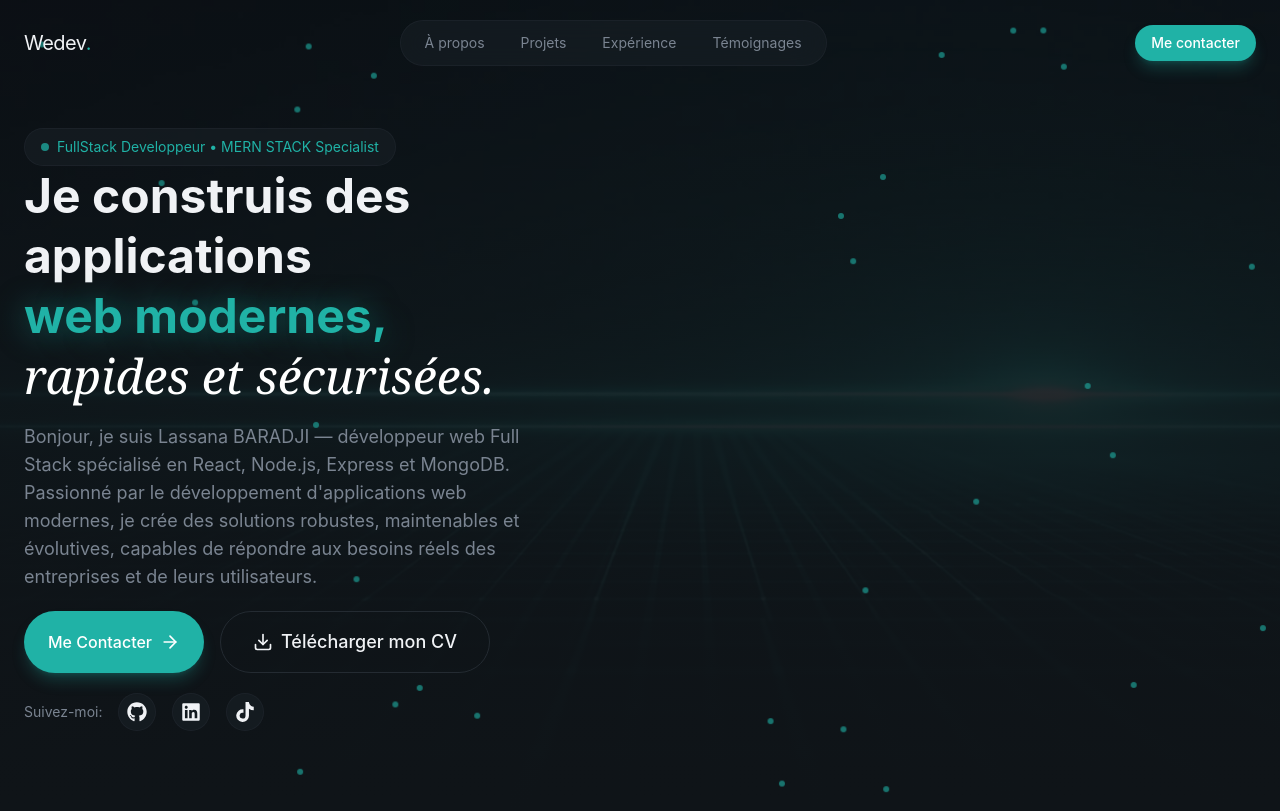
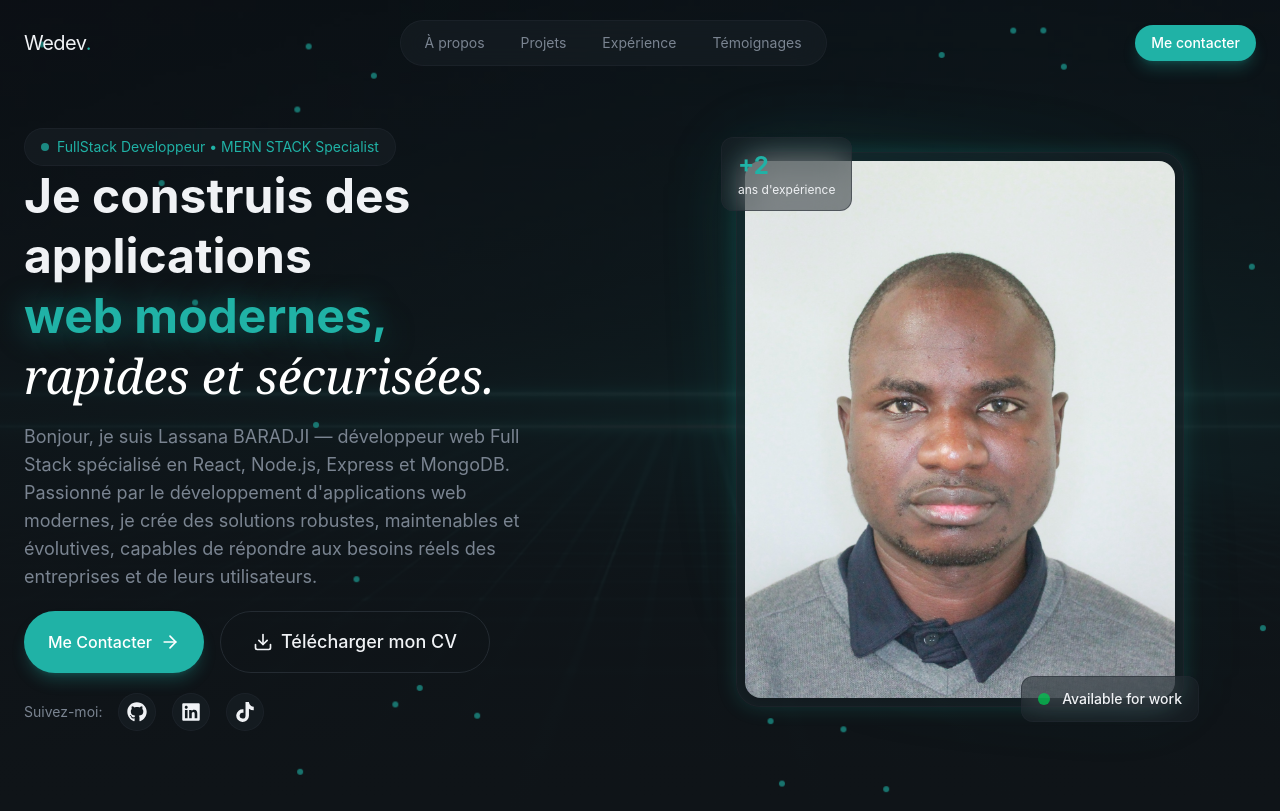
Before and after one commit to lassana-hub/My-Portfolio-frontend, a React (Vite) app: page / in a window 1280 px wide. Built offline with nearby package versions, Linux system fonts and the light colour scheme.

Commit message:
feat: profile image complet

```diff
--- a/src/index.css
+++ b/src/index.css
@@ -54,6 +54,11 @@
   .glow-text {
     text-shadow: 0 0 30px
       color-mix(in srgb, var(--color-primary) 50%, transparent);
+  }
+    .glow-border {
+    box-shadow: 0 0 20px
+        color-mix(in srgb, var(--color-primary) 20%, transparent),
+      inset 0 0 20px color-mix(in srgb, var(--color-primary) 5%, transparent);
   }
 }
 
--- a/src/sections/Hero.jsx
+++ b/src/sections/Hero.jsx
@@ -97,6 +97,39 @@
             </div>
           </div>
           {/* Right Column - Profile Image */}
+          <div className="relative animate-fade-in animation-delay-300">
+            {/* Profile Image */}
+            <div className="relative max-w-md mx-auto">
+              <div
+                className="absolute inset-0
+              rounded-3xl bg-linear-to-br
+              from-primary/30 via-transparent
+              to-primary/10 blur-2xl animate-pulse"
+              />
+              <div className="relative glass rounded-3xl p-2 glow-border">
+                <img
+                  src="/profile-photo.jpeg"
+                  alt="Lassana Baradji"
+                  className="w-full aspect-4/5 object-cover rounded-2xl"
+                />
+
+                {/* Floating Badge */}
+                <div className="absolute -bottom-4 -right-4 glass rounded-xl px-4 py-3 animate-float">
+                  <div className="flex items-center gap-3">
+                    <div className="w-3 h-3 bg-green-500 rounded-full animate-pulse" />
+                    <span className="text-sm font-medium">
+                      Available for work
+                    </span>
+                  </div>
+                </div>
+                {/* Stats Badge */}
+                <div className="absolute -top-4 -left-4 glass rounded-xl px-4 py-3 animate-float animation-delay-500">
+                  <div className="text-2xl font-bold text-primary">+2</div>
+                  <div className="text-xs ">ans d'expérience</div>
+                </div>
+              </div>
+            </div>
+          </div>
         </div>
       </div>
     </section>
```
